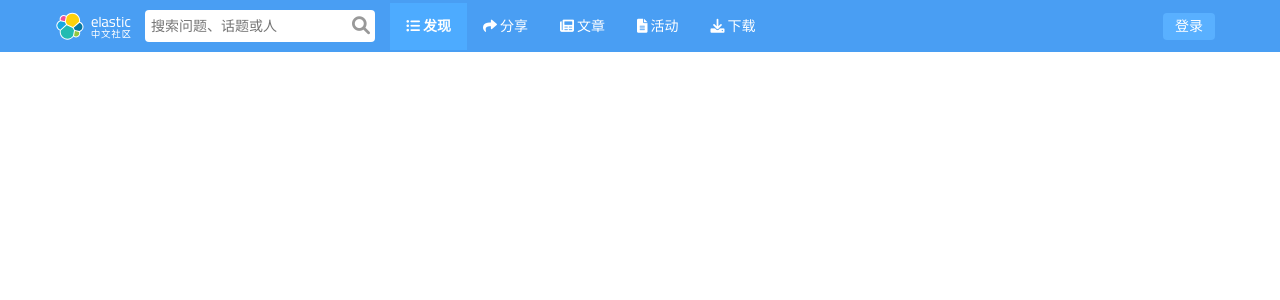
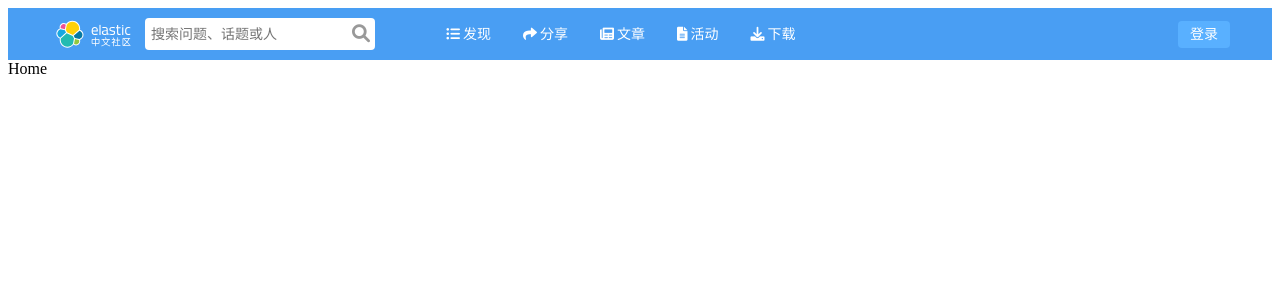
Before and after one commit to HZSUZJ/community-vue-springboot, a Vue app in the folder vue/: page /home in a window 1280 px wide. Shown: the top 300 px of the page. Built offline with nearby package versions, Linux system fonts and the light colour scheme.

Commit message:
community-vue-springboot

```diff
--- a/vue/public/index.html
+++ b/vue/public/index.html
@@ -1,15 +1,22 @@
 <!DOCTYPE html>
 <html lang="">
 	<head>
-    <meta charset="utf-8">
-    <meta http-equiv="X-UA-Compatible" content="IE=edge">
-    <meta name="viewport" content="width=device-width,initial-scale=1.0">
-    <link rel="icon" href="<%= BASE_URL %>favicon.ico">
+		<meta charset="utf-8" />
+		<meta http-equiv="X-UA-Compatible" content="IE=edge" />
+		<meta
+			name="viewport"
+			content="user-scalable=0,width=device-width, initial-scale=1.0"
+		/>
+		<link rel="icon" href="<%= BASE_URL %>favicon.ico" />
 		<title><%= htmlWebpackPlugin.options.title %></title>
 	</head>
 	<body>
 		<noscript>
-      <strong>We're sorry but <%= htmlWebpackPlugin.options.title %> doesn't work properly without JavaScript enabled. Please enable it to continue.</strong>
+			<strong
+				>We're sorry but <%= htmlWebpackPlugin.options.title %> doesn't work
+				properly without JavaScript enabled. Please enable it to
+				continue.</strong
+			>
 		</noscript>
 		<div id="app"></div>
 		<!-- built files will be auto injected -->
--- a/vue/src/App.vue
+++ b/vue/src/App.vue
@@ -1,23 +1,23 @@
 <template>
-  <top-bar></top-bar>
+	<top-bar></top-bar>
+	<router-view #="{ Component }">
+		<keep-alive>
+			<component :is="Component"></component>
+		</keep-alive>
+	</router-view>
 </template>
 <script lang="ts">
-import { defineComponent } from 'vue'
-import topBar from '@/components/common/topbar/topBar.vue'
+import { defineComponent } from "vue";
+import topBar from "@/components/common/topbar/topBar.vue";
 
 export default defineComponent({
-  name:'App',
-  components:{
-    topBar
-  },
-  setup(){
-
-  }
-})
+	name: "App",
+	components: {
+		topBar,
+	},
+	setup() {},
+});
 </script>
-<style lang="less">
-*{
-  margin: 0;
-  padding: 0;
-}
+<style lang="less" scoped>
+@import "@/assets/css/reset.css";
 </style>
--- /dev/null
+++ b/vue/src/assets/css/reset.css
@@ -0,0 +1,48 @@
+/* http://meyerweb.com/eric/tools/css/reset/
+   v2.0 | 20110126
+   License: none (public domain)
+*/
+
+html, body, div, span, applet, object, iframe,
+h1, h2, h3, h4, h5, h6, p, blockquote, pre,
+a, abbr, acronym, address, big, cite, code,
+del, dfn, em, img, ins, kbd, q, s, samp,
+small, strike, strong, sub, sup, tt, var,
+b, u, i, center,
+dl, dt, dd, ol, ul, li,
+fieldset, form, label, legend,
+table, caption, tbody, tfoot, thead, tr, th, td,
+article, aside, canvas, details, embed,
+figure, figcaption, footer, header, hgroup,
+menu, nav, output, ruby, section, summary,
+time, mark, audio, video {
+	margin: 0;
+	padding: 0;
+	border: 0;
+	font-size: 100%;
+	font: inherit;
+	vertical-align: baseline;
+}
+/* HTML5 display-role reset for older browsers */
+article, aside, details, figcaption, figure,
+footer, header, hgroup, menu, nav, section {
+	display: block;
+}
+body {
+	line-height: 1;
+}
+ol, ul {
+	list-style: none;
+}
+blockquote, q {
+	quotes: none;
+}
+blockquote:before, blockquote:after,
+q:before, q:after {
+	content: '';
+	content: none;
+}
+table {
+	border-collapse: collapse;
+	border-spacing: 0;
+}
--- a/vue/src/components/common/topbar/navBar.vue
+++ b/vue/src/components/common/navBar/navBar.vue
@@ -3,34 +3,27 @@
 		<div class="nav-bar">
 			<ul>
 				<li>
-					<a href="#" class="active">
-						<i class="fas fa-list-ul"></i>
-						<span>发现</span>
-					</a>
+					<nav-bar-item
+						itemName="发现"
+						icon="fa-list-ul"
+						itemPath="/home"
+					></nav-bar-item>
 				</li>
 				<li>
-					<a href="#">
-						<i class="fas fa-share"></i>
-						<span>分享</span>
-					</a>
+					<nav-bar-item
+						itemName="分享"
+						icon="fa-share"
+						itemPath="/slides"
+					></nav-bar-item>
 				</li>
 				<li>
-					<a href="#">
-						<i class="fas fa-newspaper"></i>
-						<span>文章</span>
-					</a>
+					<nav-bar-item itemName="文章" icon="fa-newspaper"></nav-bar-item>
 				</li>
 				<li>
-					<a href="#">
-						<i class="fas fa-file-text"></i>
-						<span>活动</span>
-					</a>
+					<nav-bar-item itemName="活动" icon="fa-file-text"></nav-bar-item>
 				</li>
 				<li>
-					<a href="#">
-						<i class="fas fa-download"></i>
-						<span>下载</span>
-					</a>
+					<nav-bar-item itemName="下载" icon="fa-download"></nav-bar-item>
 				</li>
 			</ul>
 		</div>
@@ -38,8 +31,12 @@
 </template>
 
 <script>
+import navBarItem from "@/components/common/navBar/navBarItem";
 export default {
 	name: "navBar",
+	components: {
+		navBarItem,
+	},
 };
 </script>
 
--- /dev/null
+++ b/vue/src/components/common/navBar/navBarItem.vue
@@ -0,0 +1,35 @@
+<template>
+	<a :href="path" @click="itemClick" :class="{ active: isActive }">
+		<i class="fas" :class="icon"></i>
+		<span>{{ itemName }}</span>
+	</a>
+</template>
+
+<script>
+import { ref, computed, watch } from "vue";
+import { useRouter } from "vue-router";
+export default {
+	name: "navBarItem",
+	props: {
+		itemName: String,
+		icon: String,
+		itemPath: String,
+	},
+	setup(props) {
+		const router = useRouter();
+		const fullPath = router.currentRoute.value.fullPath;
+		console.log(router);
+		let isActive = computed(() => {
+			// return route.path.indexOf(this.path) !== -1;
+		});
+		// console.log(this.$route);
+		const itemClick = () => {
+			router.push({ name: props.itemPath });
+		};
+
+		return { isActive, itemClick };
+	},
+};
+</script>
+
+<style lang="less"></style>
--- a/vue/src/components/common/topbar/topBar.vue
+++ b/vue/src/components/common/topbar/topBar.vue
@@ -15,7 +15,7 @@
 				</form>
 			</div>
 			<!--导航韩-->
-			<nav-bar></nav-bar>
+			<nav-bar class="nav-bar"></nav-bar>
 			<div class="login-wrapper">
 				<a href="#" class="login">登录</a>
 			</div>
@@ -23,7 +23,7 @@
 	</div>
 </template>
 <script>
-import navBar from "@/components/common/topbar/navBar";
+import navBar from "@/components/common/navBar/navBar";
 export default {
 	name: "topBar",
 	components: {
@@ -33,7 +33,7 @@ export default {
 };
 </script>
 
-<style lang="less">
+<style lang="less" scope>
 @import "@/assets/fa/css/all.css";
 @top-height: 52px;
 .top-bar-wrapper {
@@ -43,16 +43,21 @@ export default {
 	background-color: #499ef3;
 	.top-bar {
 		display: flex;
+		max-width: 1500px !important;
 		width: 1170px;
 		line-height: @top-height;
 		height: @top-height;
-		margin: 0 auto;
+		padding-right: 15px;
+		padding-left: 15px;
 		position: relative;
+		right: 0;
+		left: 0;
+		margin-right: auto;
+		margin-left: auto;
 		align-items: center;
 		.logo {
 			width: 90px;
 			height: 40px;
-
 			a {
 				display: block;
 				width: 90px;
@@ -71,7 +76,6 @@ export default {
 		position: relative;
 		.navbar-search {
 			margin: 0;
-
 			input {
 				width: 194px;
 				height: 20px;
@@ -110,5 +114,37 @@ export default {
 			color: #fff;
 		}
 	}
+	@media (min-width: 1200px) {
+		.top-bar {
+			width: 1170px px;
+		}
+	}
+	@media (min-width: 992px) and (max-width: 1119px) {
+		.top-bar {
+			width: 970px;
+		}
+		.search {
+			display: none;
+		}
+	}
+	@media (min-width: 768px) and (max-width: 991px) {
+		.top-bar {
+			width: 750px;
+		}
+		.search {
+			display: none;
+		}
+	}
+	@media (max-width: 767px) {
+		.top-bar {
+			width: auto;
+		}
+		.search {
+			display: none;
+		}
+		.nav-bar {
+			display: none;
+		}
+	}
 }
 </style>
--- a/vue/src/router/index.ts
+++ b/vue/src/router/index.ts
@@ -13,22 +13,27 @@ const routes: Array<RouteRecordRaw> = [
   },
   {
     path:'/home',
+    name:'/home',
     component:Home
   },
   {
     path:'/article',
+    name:'/article',
     component:Article
   },
   {
     path:'/download',
+    name:'download',
     component:Download
   },
   {
     path:'/event',
+    name:'event',
     component:Event
   },
   {
     path:'/slides',
+    name:'/slides',
     component:Slides
   },
 
--- a/vue/src/views/article/Article.vue
+++ b/vue/src/views/article/Article.vue
@@ -1,13 +1,11 @@
 <template>
-
+	<h1>Article</h1>
 </template>
 
 <script>
 export default {
-  name: "Article"
-}
+	name: "Article",
+};
 </script>
 
-<style scoped>
-
-</style>
+<style scoped></style>
--- a/vue/src/views/download/Download.vue
+++ b/vue/src/views/download/Download.vue
@@ -1,13 +1,11 @@
 <template>
-
+	<h1>Download</h1>
 </template>
 
 <script>
 export default {
-  name: "Download"
-}
+	name: "Download",
+};
 </script>
 
-<style scoped>
-
-</style>
+<style scoped></style>
--- a/vue/src/views/event/Event.vue
+++ b/vue/src/views/event/Event.vue
@@ -1,13 +1,11 @@
 <template>
-
+	<h1>Event</h1>
 </template>
 
 <script>
 export default {
-  name: "Event"
-}
+	name: "Event",
+};
 </script>
 
-<style scoped>
-
-</style>
+<style scoped></style>
--- a/vue/src/views/home/Home.vue
+++ b/vue/src/views/home/Home.vue
@@ -1,13 +1,11 @@
 <template>
-
+	<h1>Home</h1>
 </template>
 
 <script>
 export default {
-  name: "Home"
-}
+	name: "Home",
+};
 </script>
 
-<style scoped>
-
-</style>
+<style scoped></style>
--- a/vue/src/views/slides/Slides.vue
+++ b/vue/src/views/slides/Slides.vue
@@ -1,13 +1,11 @@
 <template>
-
+	<h1>Slides</h1>
 </template>
 
 <script>
 export default {
-  name: "Slides"
-}
+	name: "Slides",
+};
 </script>
 
-<style scoped>
-
-</style>
+<style scoped></style>
```
Lines whose indentation alone changed are shown as unchanged.
